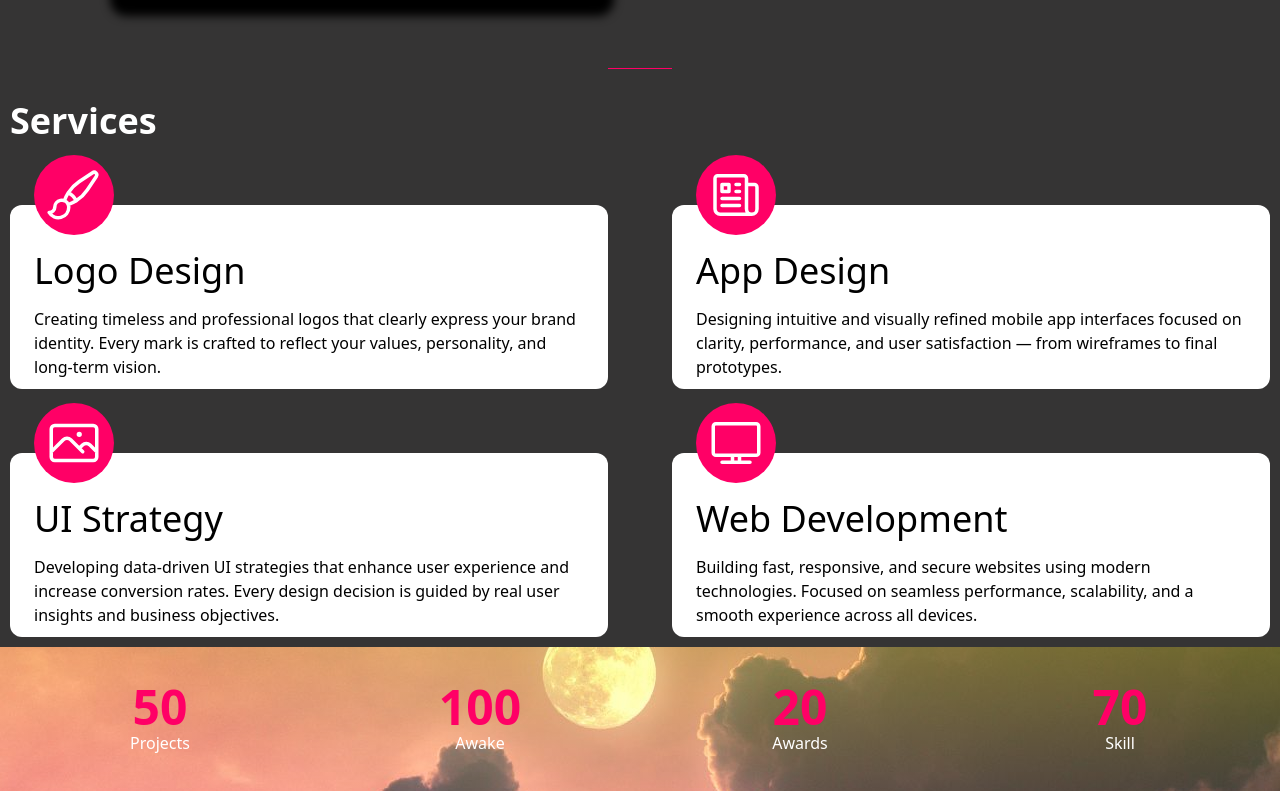
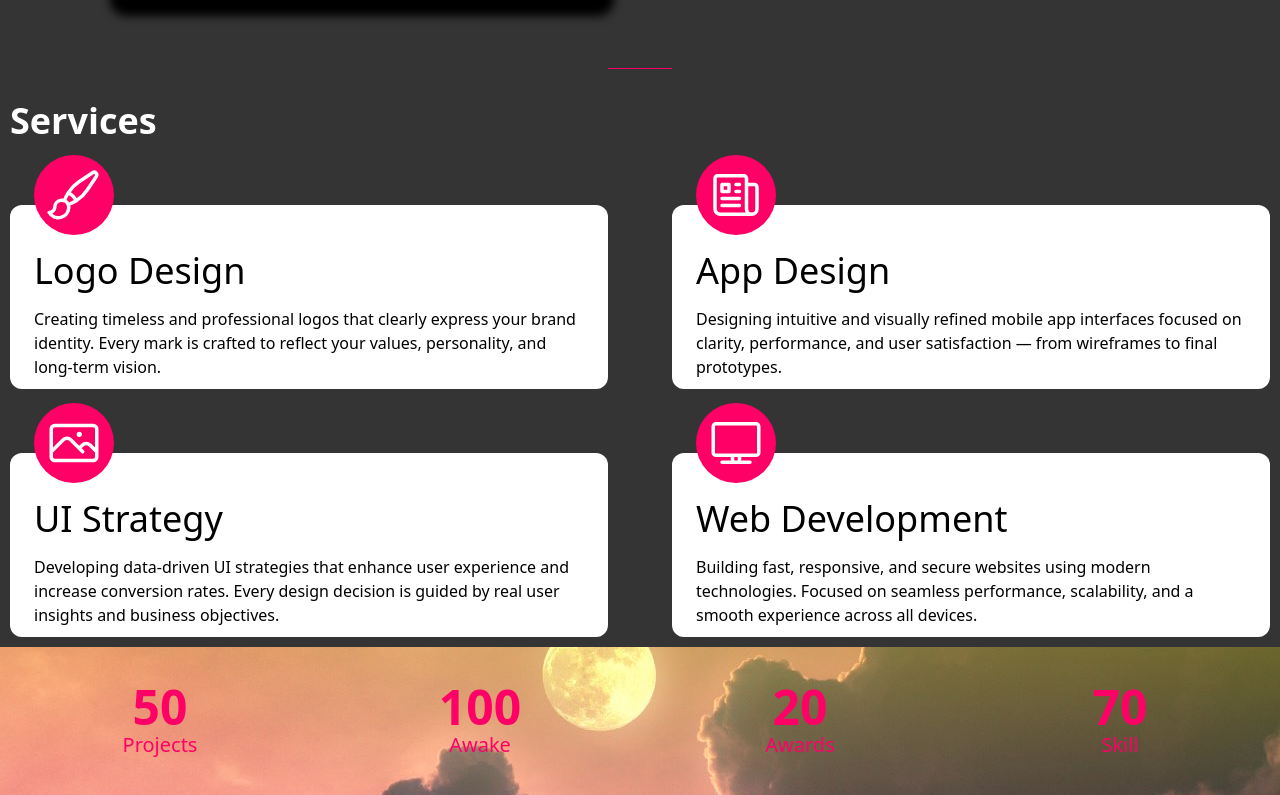
Before and after one commit to amir0944/Vlog, a React (Vite) app: page / in a window 1280 px wide. Shown: the part 1612-2407 px from the top of the page. Built offline with nearby package versions, Linux system fonts and the light colour scheme.

Commit message:
last com

```diff
--- a/src/components/HeroSection.jsx
+++ b/src/components/HeroSection.jsx
@@ -2,7 +2,7 @@ import React from "react";
 
 const HeroSection = () => {
   return (
-    <div className="backImage w-full h-[800px] flex flex-col gap-4 justify-center items-center text-white">
+    <div className="backImage w-full h-[300px] md:h-[800px] flex flex-col gap-4 justify-center items-center text-white">
       <h1
         data-aos="fade-right"
         data-aos-duration="700"
--- a/src/components/StatsSection.jsx
+++ b/src/components/StatsSection.jsx
@@ -51,7 +51,7 @@ const StatsSection = () => {
         <div key={index} className="divItemChart">
           <div>
             <h1 className="divTitle">{counts[index]}</h1>
-            <p>{stat.label}</p>
+            <p className="text-[#ff0066] text-xl">{stat.label}</p>
           </div>
         </div>
       ))}
```
